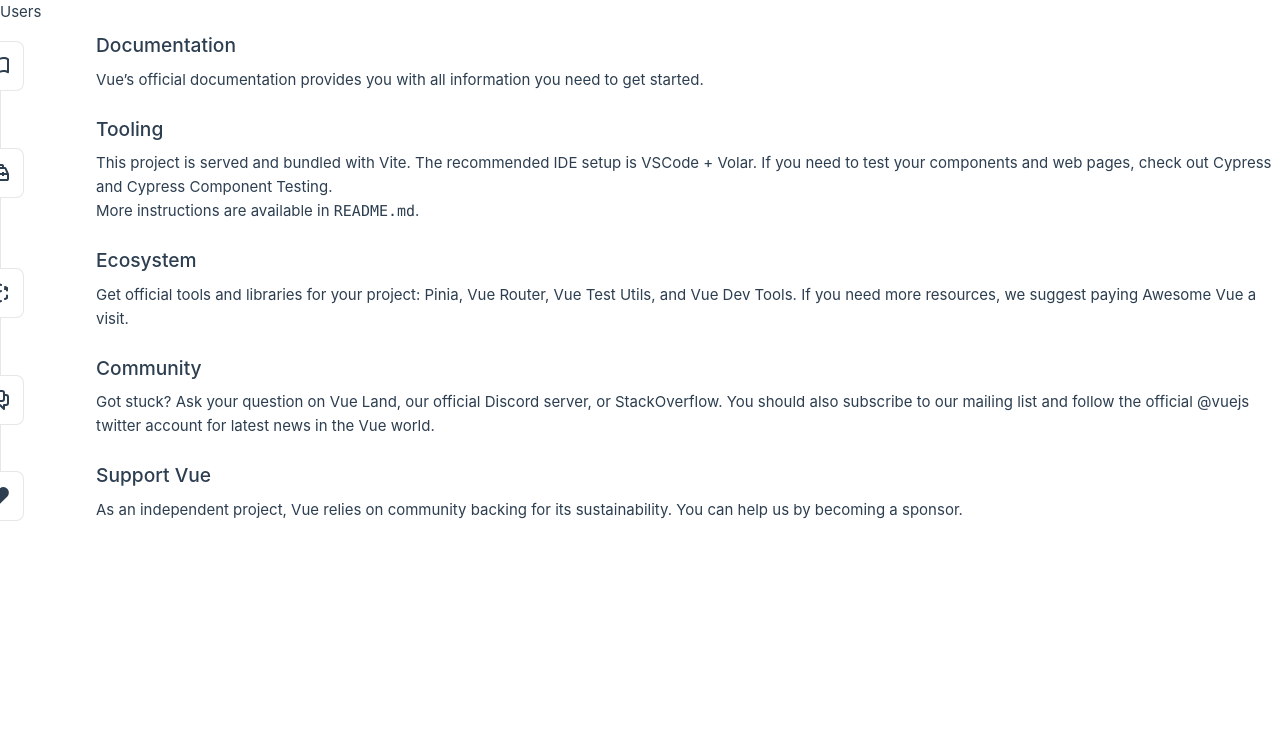
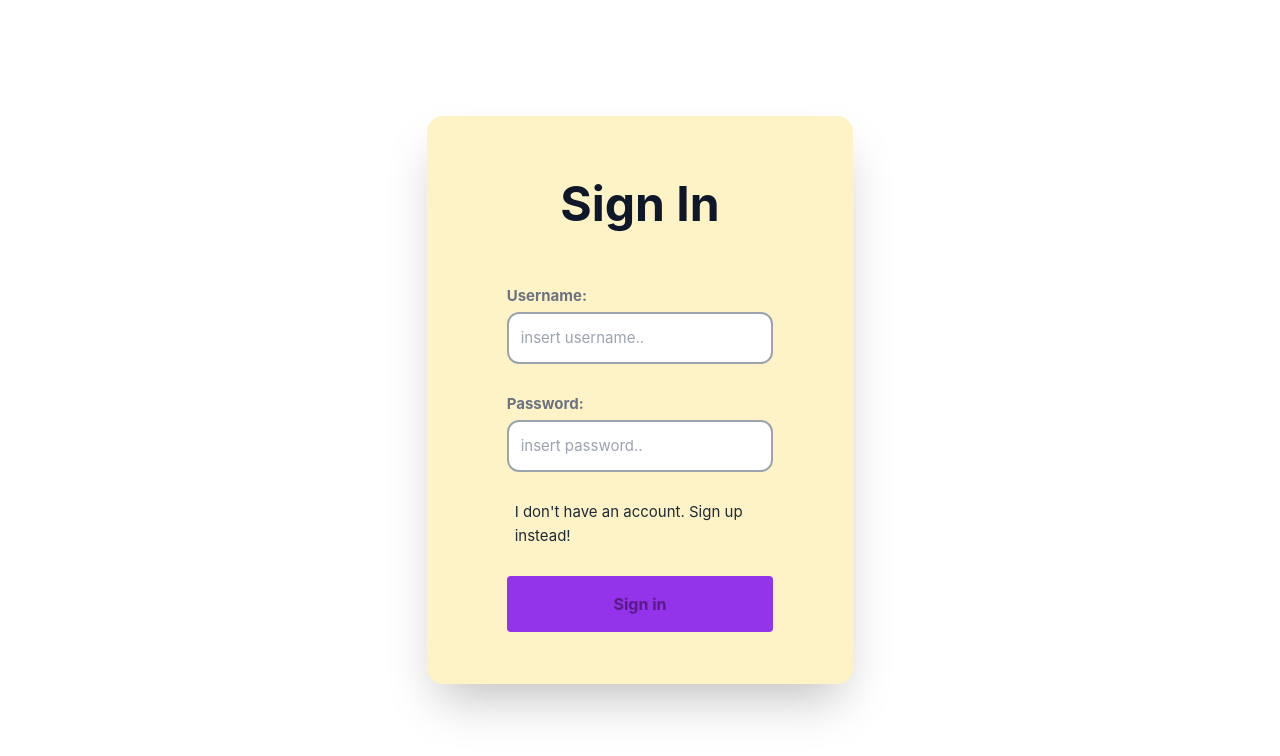
Before and after one commit to Laszlo199/ChatApp-Frontend, a Vue app: page / in a window 1280 px wide. Shown: the top 756 px of the page. Built offline with nearby package versions, Linux system fonts and the light colour scheme.

Commit message:
sign in component design

```diff
--- a/src/App.vue
+++ b/src/App.vue
@@ -7,7 +7,7 @@ provide("userService", new UserService());
 </script>
 
 <template>
-  <RouterLink to="/users">Users</RouterLink>
+<!--  <RouterLink to="/users">Users</RouterLink>-->
   <RouterView />
 </template>
 
--- a/src/router/index.ts
+++ b/src/router/index.ts
@@ -1,13 +1,14 @@
 import { createRouter, createWebHistory } from 'vue-router'
 import HomeView from '../views/HomeView.vue'
+import Signup from '../views/Signup.vue'
 
 const router = createRouter({
   history: createWebHistory(import.meta.env.BASE_URL),
   routes: [
     {
       path: '/',
-      name: 'home',
-      component: HomeView
+      name: 'signin',
+      component: Signup
     },
     {
       path: '/about',
--- /dev/null
+++ b/src/views/Signup.vue
@@ -0,0 +1,73 @@
+<template>
+  <div class="min-h-screen flex items-center justify-center">
+
+    <!--login box    -->
+    <div class="px-16 shadow-2xl pt-16 pb-11 rounded-2xl shadow-2xl w-1/3 bg-amber-100">
+
+      <h3 class="text-slate-900 font-bold text-5xl mb-12 text-center	">Sign In</h3>
+
+      <form class="text-slate-900 space-y-7 py-2 px-4">
+        <div class="">
+          <label class="block mb-1 font-bold text-gray-500">Username: </label>
+          <input class="border border-gray-400 p-3 w-full rounded-xl outline-none
+          focus:border-b-blue-600 border-2" type="text" placeholder="insert username..">
+        </div>
+
+        <div class="">
+          <label class="block mb-1 font-bold text-gray-500">Password: </label>
+          <input class="border border-gray-400 p-3 w-full rounded-xl
+          outline-none focus:border-b-blue-600 border-2" type="password" placeholder="insert password..">
+        </div>
+
+        <div class="ml-2 text-gray-800 font-bold text-blue-600
+        outline-none hover:text-blue-900">
+          <label>I don't have an account. Sign up instead!</label>
+        </div>
+
+        <button class="block w-full bg-purple-600 py-4 rounded
+        text-purple-900 font-bold text-base hover:bg-purple-500">Sign in</button>
+      </form>
+
+    </div>
+  </div>
+
+<!--  <div class="home flex justify-center flex-col pt-12 items-center ">
+    &lt;!&ndash;banner &ndash;&gt;
+    <div class=" text-4xl text-amber-300 text-6xl ">
+      <h1>Sign In</h1>
+    </div>
+
+    <div class=" rounded-2xl pt-12 container drop-shadow-md p-5 flex-col bg-slate-100 w-2/5 ">
+      <div>
+        <div class="py-12">
+          <input placeholder="username..">
+        </div>
+
+        <div>
+          <input placeholder="password..">
+        </div>
+      </div>
+    </div>
+  </div>-->
+
+</template>
+
+<script setup lang="ts">
+
+</script>
+
+<style scoped>
+@tailwind base;
+@tailwind components;
+@tailwind utilities;
+
+
+.banner {
+  @apply flex justify-center text-4xl text-amber-300 p-32 text-6xl
+}
+
+.main_window {
+  @apply container drop-shadow-md p-5 flex-col bg-slate-100 rounded-xl w-2/5 h-1/2
+}
+
+</style>
```
